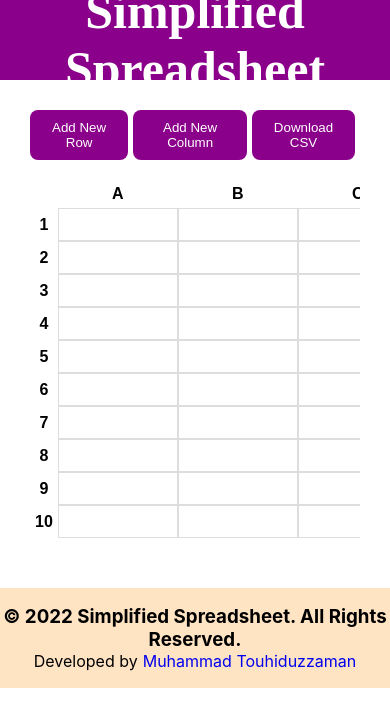
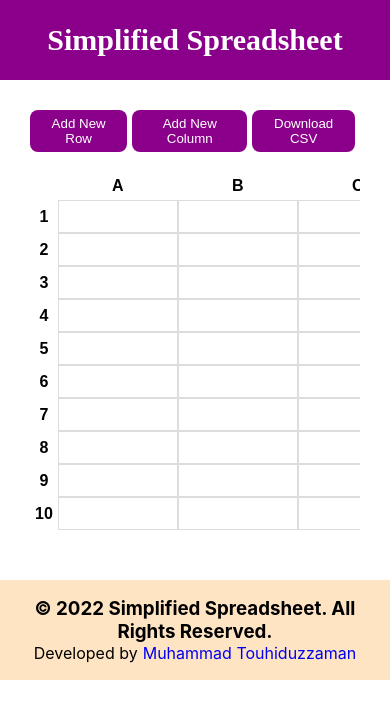
Before and after one commit to TouhidZaman/simplified-spreadsheet-assignment, a React (Create React App) app: page / in a window 390 px wide. Shown: the top 726 px of the page. Built offline with nearby package versions, Linux system fonts and the light colour scheme; a web font is replaced by a local one.

Commit message:
simplified-spreadsheet mobile responsiveness adjusted

```diff
--- a/src/components/EditableTable/EditableTable.css
+++ b/src/components/EditableTable/EditableTable.css
@@ -44,3 +44,9 @@ td input {
     min-width: 120px;
     padding: 8px;
 }
+
+@media only screen and (max-width: 600px) {
+    .actions button {
+        padding: 6px 10px;
+    }
+}
--- a/src/components/Footer/Footer.css
+++ b/src/components/Footer/Footer.css
@@ -5,6 +5,7 @@ footer {
     display: flex;
     justify-content: center;
     align-items: center;
+    padding: 0 30px;
 }
 footer a {
     text-decoration: none;
--- a/src/components/Navbar/Navbar.css
+++ b/src/components/Navbar/Navbar.css
@@ -1,9 +1,10 @@
 nav {
     background-color: darkmagenta;
-    height: 80px;
+    min-height: 80px;
     display: flex;
     justify-content: center;
     align-items: center;
+    padding: 0 30px;
 }
 nav h1 {
     font-family: "Rubik Moonrocks", cursive;
@@ -11,3 +12,9 @@ nav h1 {
     color: white;
     font-size: 50px;
 }
+
+@media only screen and (max-width: 600px) {
+    nav h1 {
+        font-size: 30px;
+    }
+}
```
